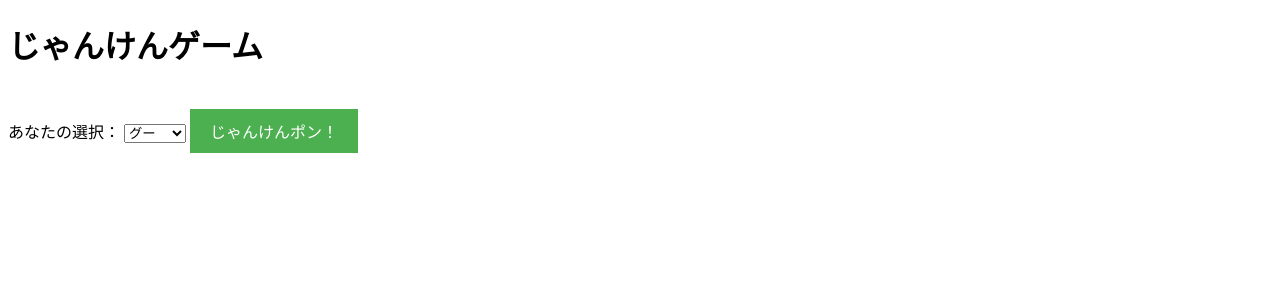
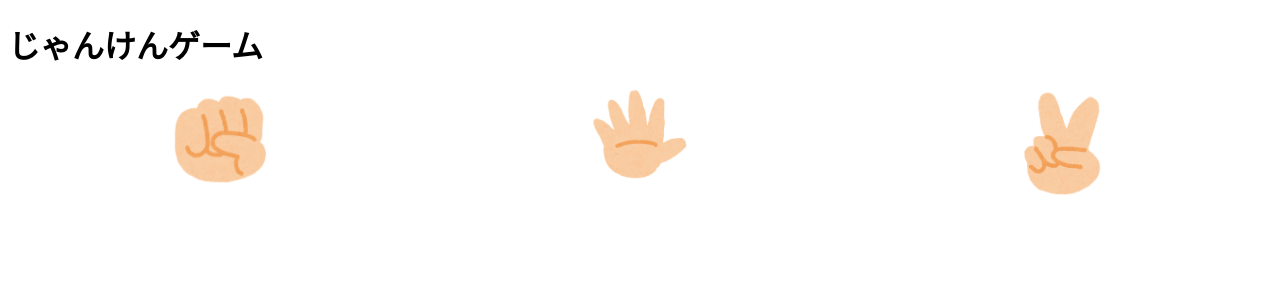
Before and after one commit to Koki-3012/Janken_Game, a Flask app: page / in a window 1280 px wide. Shown: the top 300 px of the page. Run offline with Flask 3, Linux system fonts and the light colour scheme.

Commit message:
modified:   templates/index.html

```diff
--- a/templates/index.html
+++ b/templates/index.html
@@ -9,21 +9,31 @@
 <body>
     <h1>じゃんけんゲーム</h1>
 
-    <form action="/play" method="post">
-        <label>あなたの選択：
-            <select name="choice">
-                <option value="rock">グー</option>
-                <option value="paper">パー</option>
-                <option value="scissors">チョキ</option>
-            </select>
-        </label>
-        <button type="submit">じゃんけんポン！</button>
+    <form id="janken-form" action="/play" method="post">
+        <div class="choices">
+            <label>
+                <input type="radio" name="choice" value="rock">
+                <img src="{{ url_for('static', filename='images/rock.png') }}" alt="Rock">
+            </label>
+
+            <label>
+                <input type="radio" name="choice" value="paper">
+                <img src="{{ url_for('static', filename='images/paper.png') }}" alt="Paper">
+            </label>
+
+            <label>
+                <input type="radio" name="choice" value="scissors">
+                <img src="{{ url_for('static', filename='images/scissors.png') }}" alt="Scissors">
+            </label>
+        </div>
     </form>
 
-    {% if user_choice %}
-        <p>あなたの選択: {{ user_choice }}</p>
-        <p>相手の選択: {{ computer_choice }}</p>
-        <p>結果: {{ result }}</p>
-    {% endif %}
+    <div id="result" style="display: none;">
+        <p>あなたの選択: <span id="user-choice"></span></p>
+        <p>相手の選択: <span id="computer-choice"></span></p>
+        <p>結果: <span id="game-result"></span></p>
+    </div>
+
+    <script src="{{ url_for('static', filename='js/script.js') }}"></script>
 </body>
 </html>
```
